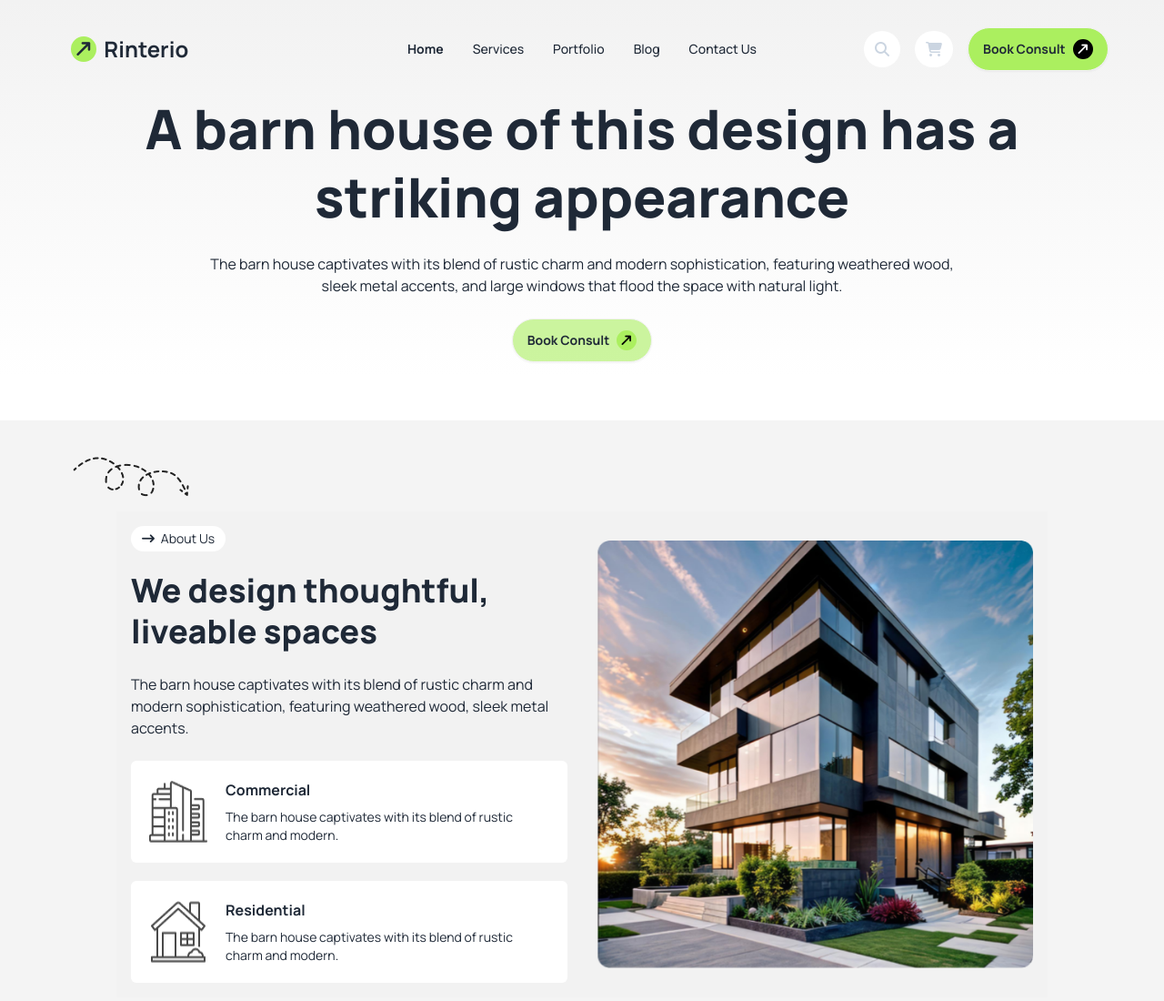
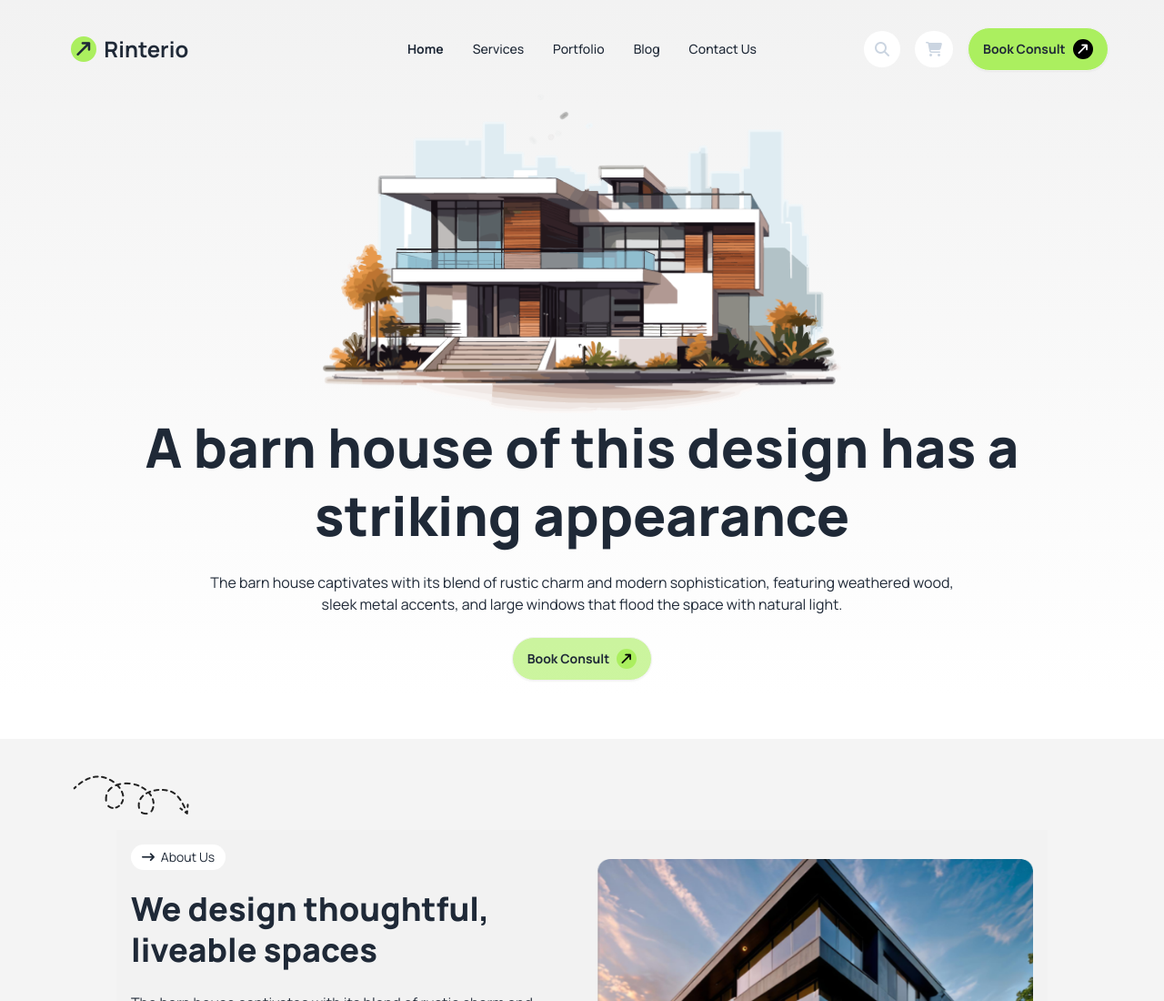
Before and after one commit to wadsahin/assignment-03, a plain HTML site: page index.html in a window 1280 px wide. Shown: the top 1100 px of the page at 91% size. Drawn offline with nearby package versions, Linux system fonts and the light colour scheme; the site is published under a folder, as on GitHub Pages, so addresses that start at the root find nothing.

Commit message:
fixed banner img no show

```diff
--- a/index.html
+++ b/index.html
@@ -93,7 +93,7 @@
       <div class="hero">
         <div class="hero-content text-center">
           <div class="">
-            <img class="mx-auto" src="/assets/banner.png" alt="">
+            <img class="mx-auto" src="./assets/banner.png" alt="">
             <h1 class="text-4xl sm:text-5xl lg:text-6xl font-extrabold leading-tight sm:leading-tight lg:leading-tight">
               A barn house of this design has a striking appearance</h1>
             <p class="py-6 sm:w-10/12 sm:mx-auto">
```
